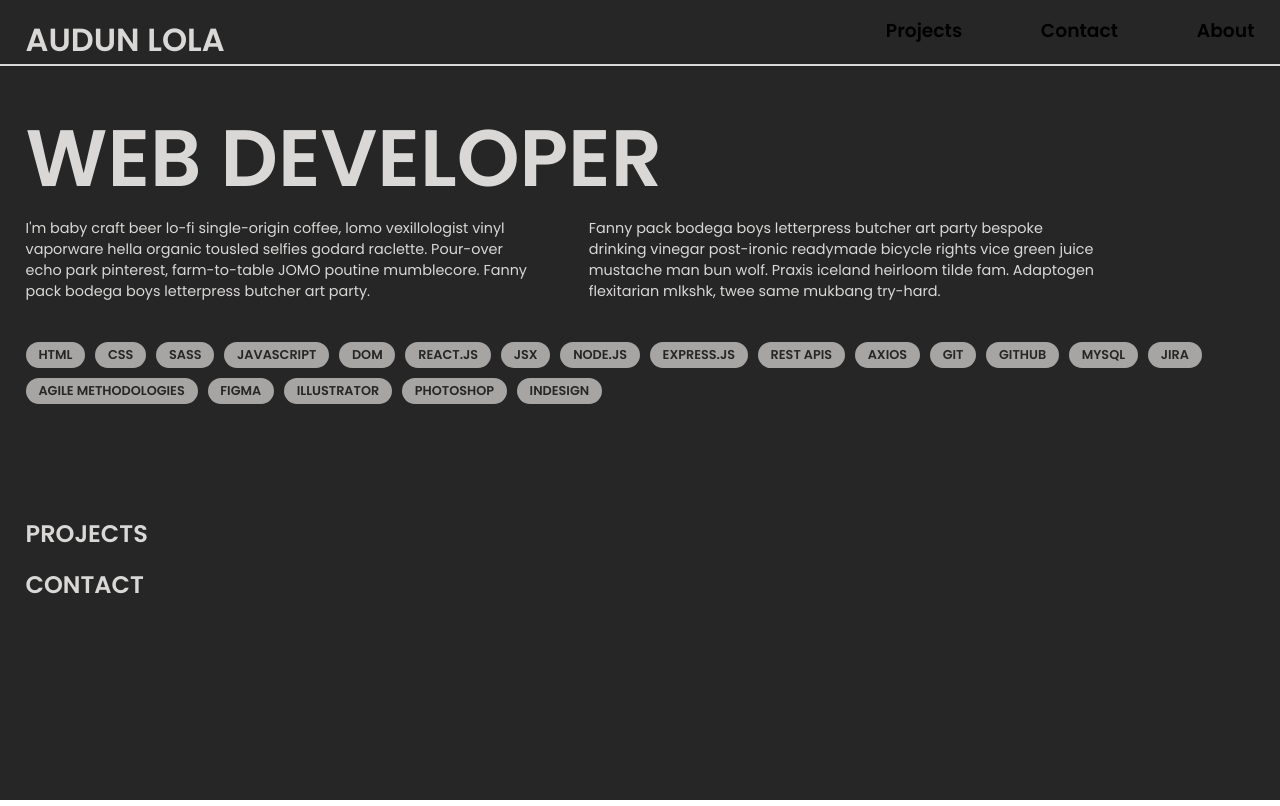
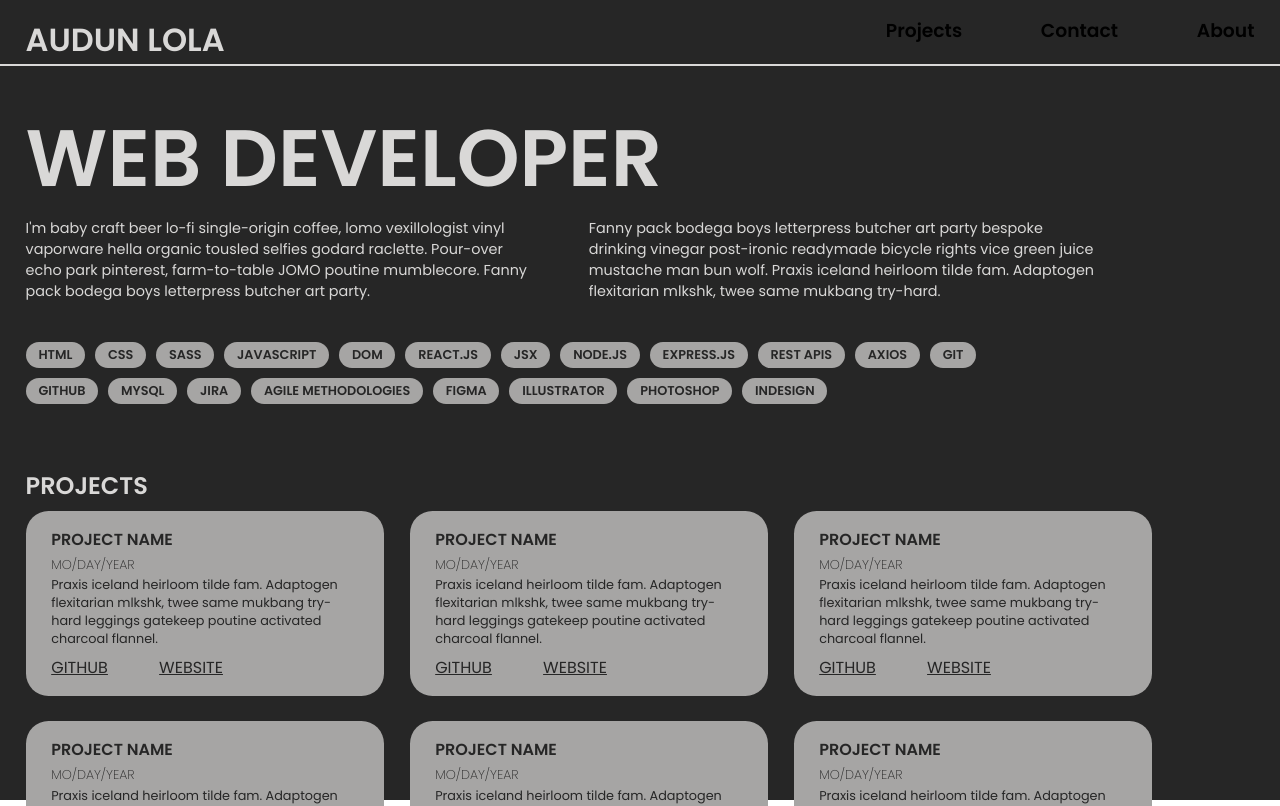
Before and after one commit to auditie/audun-portfolio, a React (Create React App) app: page / in a window 1280 px wide. Shown: the top 806 px of the page. Built offline with nearby package versions, Linux system fonts and the light colour scheme.

Commit message:
Structure for homepage skills and project cards.

```diff
--- a/src/components/ProjectCard/ProjectCard.js
+++ b/src/components/ProjectCard/ProjectCard.js
@@ -4,7 +4,13 @@ import './ProjectCard.scss';
 const ProjectCard = () => {
     return (
         <div className='project'>
-
+            <h3 className='project__title'>PROJECT NAME</h3>
+            <h4 className='project__date'>MO/DAY/YEAR</h4>
+            <p className='project__description'>Praxis iceland heirloom tilde fam. Adaptogen flexitarian mlkshk, twee same mukbang try-hard leggings gatekeep poutine activated charcoal flannel. </p>
+            <div className='project__links'>
+                <a href='/' className='project__links-direct'>GITHUB</a>
+                <a href='/' className='project__links-direct'>WEBSITE</a>
+            </div>
         </div>
     )
 }
--- a/src/components/ProjectCard/ProjectCard.scss
+++ b/src/components/ProjectCard/ProjectCard.scss
@@ -1,31 +1,45 @@
 @use '../../styles/global';
+@use '../../styles/colors' as *;
 
 .project {
-    padding: 1vh 2vw;
-    display: flex;
-    flex-direction: row;
-    gap: 3vw;
-    // border: 1px solid black;
+    color: $dark;
+    padding: 2vh 2vw;
+    background-color: $grey;
+    width: 28vw;
+    border-radius: 22.5px;
 
-    &__overview {
-        width: 50%;
+    &:hover {
+        // set this up so it picks a random color, would be very cool
     }
 
-    &__about {
-        width: 50%;
+    &__title {
+        font-size: 1em;
+        padding-bottom: .5vh;
     }
 
-    &__image {
-        height: 25vh;
-        width: 20vw;
-        width: 100%;
-        background-color: grey;
+    &__date {
+        font-size: .8em;
+        font-weight: lighter;
+        padding-bottom: .3vh;
+    }
+
+    &__description {
+        font-size: .8em;
+        padding-bottom: .8vh;
     }
 
     &__links {
         display: flex;
         flex-direction: row;
-        gap: 15px;
+        gap: 4vw;
+
+        &-direct {
+            text-decoration: underline;
+            color: $dark;
+
+            &:hover {
+                color: $light;
+            }
+        }
     }
-
 }
--- a/src/pages/HomePage/HomePage.js
+++ b/src/pages/HomePage/HomePage.js
@@ -1,6 +1,6 @@
 import { Component } from "react";
 import './HomePage.scss';
-// import ProjectCard from "../../components/ProjectCard/ProjectCard";
+import ProjectCard from "../../components/ProjectCard/ProjectCard";
 
 class HomePage extends Component {
     render() {
@@ -29,6 +29,12 @@ class HomePage extends Component {
                 <div className='home-page__projects'>
                     <h2 className='home-page__projects-title'>PROJECTS</h2>
                     <div className='home-page__projects-cards'>
+                        <ProjectCard />
+                        <ProjectCard />
+                        <ProjectCard />
+                        <ProjectCard />
+                        <ProjectCard />
+                        <ProjectCard />
                     </div>
                 </div>
                 <div className='home-page__contact'>
--- a/src/pages/HomePage/HomePage.scss
+++ b/src/pages/HomePage/HomePage.scss
@@ -6,7 +6,7 @@
 
     &__about {
         padding: 4vh 2vw;
-        padding-bottom: 13vh;
+        padding-bottom: 7vh;
 
         &-split {
             display: flex;
@@ -35,6 +35,7 @@
             flex-direction: row;
             flex-wrap: wrap;
             gap: 10px;
+            width: 80vw;
         }
 
         &-dev-skill {
@@ -57,10 +58,11 @@
         }
 
         &-cards {
-            width: 100%;
-            // display: flex;
-            // flex-direction: row;
-            // flex-wrap: wrap;
+            padding-left: 2vw;
+            display: flex;
+            flex-direction: row;
+            flex-wrap: wrap;
+            gap: 2vw;
         }
     }
 
```
Also changed, not shown: src/data/project-details.json (+18 -0 lines).
